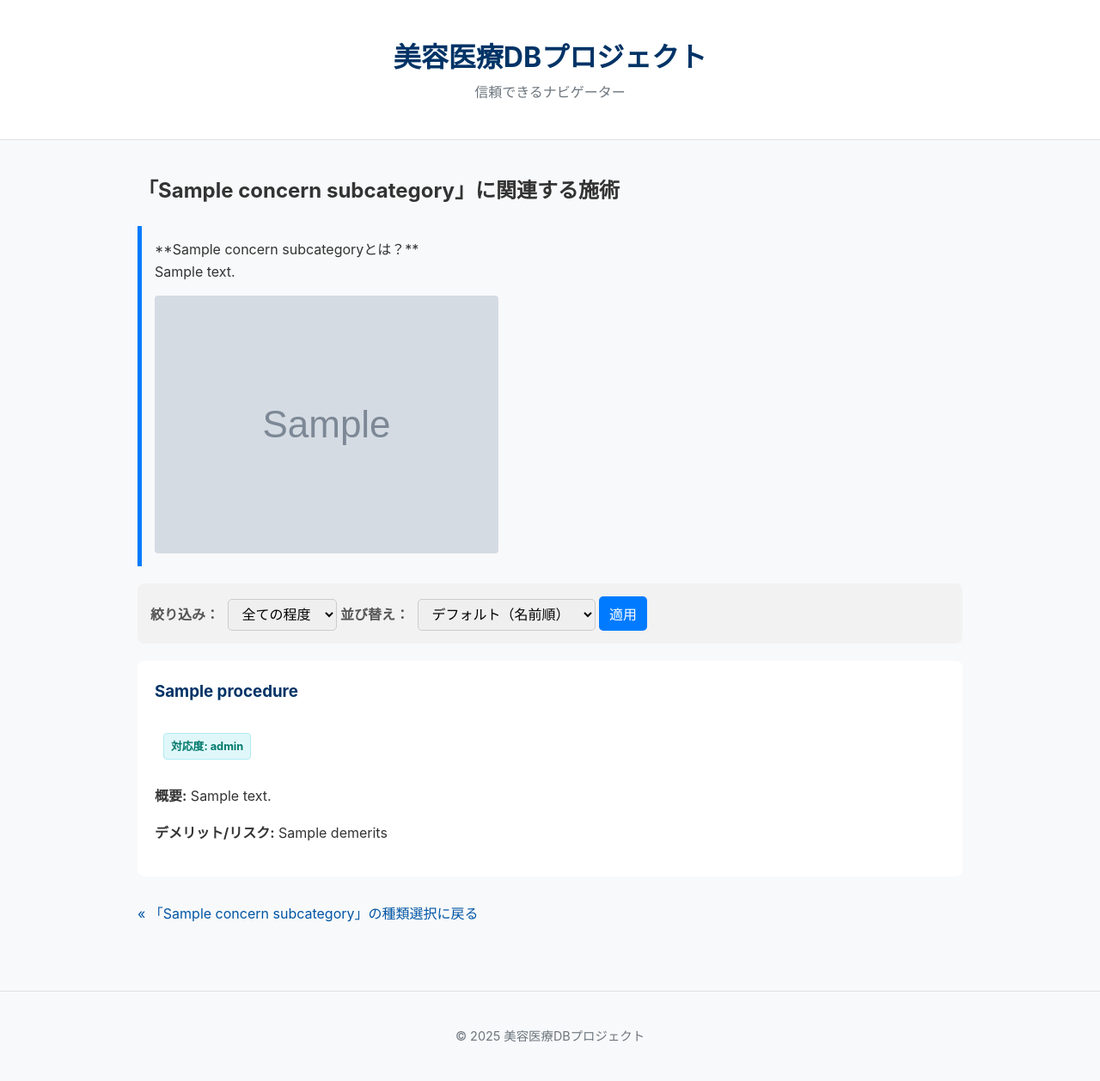
After one commit to HikarumiK/final_project, a Flask app: page /concern_subcategory/1/ in a window 1280 px wide. The commit adds this page. Shown: the whole page at 86% size. Run offline with Flask 3, Linux system fonts and the light colour scheme; grey boxes marked "Sample" are stand-in pictures; a database or web service that is not in the repository returns one stand-in record (values such as "Sample title"); data that the repository does not hold is empty; some libraries are stand-ins or nearby versions.

Commit message:
サブカテゴリ追加

```diff
--- a/app.py
+++ b/app.py
@@ -2,7 +2,7 @@ import os
 import math
 import psycopg2
 from psycopg2.extras import DictCursor
-from flask import Flask, render_template, request
+from flask import Flask, render_template, request, redirect, url_for
 from dotenv import load_dotenv
 from flask_httpauth import HTTPBasicAuth
 
@@ -26,6 +26,8 @@ ITEMS_PER_PAGE = 25
 
 def get_db_connection():
     conn_str = os.environ.get('DATABASE_URL')
+    if not conn_str:
+        raise ValueError("DATABASE_URL環境変数が設定されていません。PostgreSQLの接続文字列を正しく設定してください。")
     conn = psycopg2.connect(conn_str)
     return conn
 
@@ -34,7 +36,9 @@ def get_db_connection():
 def home():
     return render_template('home.html')
 
-# --- 施術関連ページ ---
+
+# 施術関連ページ
+
 @app.route('/procedures/')
 @auth.login_required
 def show_procedures():
@@ -46,7 +50,7 @@ def show_procedures():
     cursor = conn.cursor(cursor_factory=DictCursor)
 
     base_query = """
-        SELECT p.procedure_id, p.name, p.description,
+        SELECT p.procedure_id, p.name, p.description, p.demerits,
                COUNT(ct.treatment_id) AS clinic_count, MIN(ct.price) AS min_price
         FROM Procedures p LEFT JOIN Clinic_Treatments ct ON p.procedure_id = ct.procedure_id
     """
@@ -54,7 +58,7 @@ def show_procedures():
     if search_query:
         base_query += " WHERE p.name ILIKE %s OR p.description ILIKE %s"
         params.extend([f"%{search_query}%", f"%{search_query}%"])
-    base_query += " GROUP BY p.procedure_id, p.name, p.description"
+    base_query += " GROUP BY p.procedure_id, p.name, p.description, p.demerits"
 
     count_query = f"SELECT COUNT(*) FROM ({base_query}) as subquery"
     cursor.execute(count_query, params)
@@ -92,7 +96,9 @@ def show_procedure_detail(procedure_id):
     conn.close()
     return render_template('procedure_detail.html', procedure=procedure, treatments=treatments)
 
-# --- お悩み関連ページ ---
+
+# お悩み関連ページ
+
 @app.route('/concerns/')
 @auth.login_required
 def show_concerns():
@@ -123,20 +129,91 @@ def show_concerns():
 @app.route('/concern/<int:concern_id>/')
 @auth.login_required
 def show_concern_detail(concern_id):
-    page = request.args.get('page', 1, type=int)
     conn = get_db_connection()
     cursor = conn.cursor(cursor_factory=DictCursor)
 
     cursor.execute("SELECT * FROM Concerns WHERE concern_id = %s", (concern_id,))
     concern = cursor.fetchone()
-    if not concern: return "お悩みが見つかりません", 404
+    if not concern:
+        cursor.close()
+        conn.close()
+        return "お悩みが見つかりません", 404
+
+    # サブカテゴリの存在チェック
+    cursor.execute("SELECT * FROM Concern_Subcategories WHERE concern_id = %s ORDER BY name ASC", (concern_id,))
+    subcategories = cursor.fetchall()
+
+    if subcategories:
+        # サブカテゴリがある場合は、サブカテゴリ選択画面へ
+        cursor.close()
+        conn.close()
+        return render_template('concern_subcategories.html', concern=concern, subcategories=subcategories)
+    else:
+        # サブカテゴリがない場合は、既存の施術表示ロジック
+        # (この場合は severity_level のフィルタリングやソートはテンプレートで提供しない)
+        page = request.args.get('page', 1, type=int)
+
+        # Concern_Procedure_Links から取得
+        base_query = """
+            FROM Procedures p
+            JOIN Concern_Procedure_Links cpl ON p.procedure_id = cpl.procedure_id
+            WHERE cpl.concern_id = %s
+        """
+        params = [concern_id]
+
+        count_query = "SELECT COUNT(p.procedure_id) " + base_query
+        cursor.execute(count_query, params)
+        total_count = cursor.fetchone()[0]
+        total_pages = math.ceil(total_count / ITEMS_PER_PAGE) if total_count > 0 else 0
+
+        offset = (page - 1) * ITEMS_PER_PAGE
+        # severity_level も取得できるようにする
+        data_query = "SELECT p.*, cpl.severity_level " + base_query + f" ORDER BY p.name ASC LIMIT {ITEMS_PER_PAGE} OFFSET {offset}"
+        cursor.execute(data_query, params)
+        procedures = cursor.fetchall()
+
+        cursor.close()
+        conn.close()
+        return render_template('concern_detail.html', concern=concern, procedures=procedures, page=page, total_pages=total_pages)
+
+@app.route('/concern_subcategory/<int:subcategory_id>/')
+@auth.login_required
+def show_concern_subcategory_detail(subcategory_id):
+    page = request.args.get('page', 1, type=int)
+    filter_severity = request.args.get('severity', '')
+    sort_by_severity = request.args.get('sort_severity', '')
+
+    conn = get_db_connection()
+    cursor = conn.cursor(cursor_factory=DictCursor)
+
+    cursor.execute("""
+        SELECT cs.subcategory_id, cs.name AS subcategory_name, cs.short_description, cs.long_description, cs.image_url,
+               c.concern_id, c.name AS concern_name
+        FROM Concern_Subcategories cs
+        JOIN Concerns c ON cs.concern_id = c.concern_id
+        WHERE cs.subcategory_id = %s
+    """, (subcategory_id,))
+    subcategory = cursor.fetchone()
+
+    if not subcategory:
+        cursor.close()
+        conn.close()
+        return "お悩みのサブカテゴリが見つかりません", 404
 
     base_query = """
         FROM Procedures p
-        JOIN Concern_Procedure_Links cpl ON p.procedure_id = cpl.procedure_id
-        WHERE cpl.concern_id = %s
+        JOIN Concern_Subcategory_Procedure_Links cspl ON p.procedure_id = cspl.procedure_id
+        WHERE cspl.subcategory_id = %s
     """
-    params = [concern_id]
+    params = [subcategory_id]
+
+    # 絞り込み条件の追加
+    if filter_severity:
+        # severity_level が '軽度', '中程度', '重度' のような文字列の場合の絞り込み
+        # 完全一致ではなく、部分一致で「軽度」なら「軽度〜中程度」も含むようにする
+        base_query += " AND cspl.severity_level LIKE %s"
+        params.append(f"%{filter_severity}%")
+
 
     count_query = "SELECT COUNT(p.procedure_id) " + base_query
     cursor.execute(count_query, params)
@@ -144,15 +221,30 @@ def show_concern_detail(concern_id):
     total_pages = math.ceil(total_count / ITEMS_PER_PAGE) if total_count > 0 else 0
 
     offset = (page - 1) * ITEMS_PER_PAGE
-    data_query = "SELECT p.* " + base_query + f" ORDER BY p.name ASC LIMIT {ITEMS_PER_PAGE} OFFSET {offset}"
+
+    # ソート条件の追加
+    order_clause = " ORDER BY p.name ASC" # デフォルト
+    if sort_by_severity == 'asc_severity':
+        # severity_level が '軽度', '中程度', '重度' のような文字列の場合のソート順
+        order_clause = " ORDER BY CASE cspl.severity_level WHEN '軽度' THEN 1 WHEN '中程度' THEN 2 WHEN '重度' THEN 3 ELSE 99 END ASC, p.name ASC"
+
+    data_query = "SELECT p.*, cspl.severity_level " + base_query + order_clause + f" LIMIT {ITEMS_PER_PAGE} OFFSET {offset}"
     cursor.execute(data_query, params)
     procedures = cursor.fetchall()
 
     cursor.close()
     conn.close()
-    return render_template('concern_detail.html', concern=concern, procedures=procedures, page=page, total_pages=total_pages)
+    return render_template('concern_subcategory_detail.html',
+                           concern=subcategory, # ここはsubcategoryオブジェクトだが、テンプレート内ではconcern.xxxとしてアクセス
+                           procedures=procedures,
+                           page=page,
+                           total_pages=total_pages,
+                           filter_severity=filter_severity,
+                           sort_by_severity=sort_by_severity)
 
-# --- クリニック関連ページ ---
+
+# クリニック関連ページ
+
 @app.route('/clinics/')
 @auth.login_required
 def show_clinics():
@@ -199,7 +291,9 @@ def show_clinic_detail(clinic_id):
     conn.close()
     return render_template('clinic_detail.html', clinic=clinic, treatments=treatments)
 
-# --- 医師関連ページ ---
+
+# 医師関連ページ
+
 @app.route('/doctors/')
 @auth.login_required
 def show_doctors():
@@ -231,8 +325,8 @@ def show_doctors():
     cursor.close()
     conn.close()
     return render_template('doctors.html', doctors=doctors, page=page,
-                           total_pages=total_pages, search_query=search_query,
-                           specialist_only=specialist_only)
+                             total_pages=total_pages, search_query=search_query,
+                             specialist_only=specialist_only)
 
 @app.route('/doctor/<int:doctor_id>/')
 @auth.login_required
--- /dev/null
+++ b/templates/concern_subcategory_detail.html
@@ -0,0 +1,126 @@
+{% extends "layout.html" %}
+{% block title %}{{ concern.subcategory_name }}に関連する施術{% endblock %}
+{% block content %}
+<h2>「{{ concern.subcategory_name }}」に関連する施術</h2>
+<p class="concern-info">
+    **{{ concern.subcategory_name }}とは？**<br>
+    {{ concern.long_description }}
+    {% if concern.image_url %}
+    <img src="{{ concern.image_url }}" alt="{{ concern.subcategory_name }}" class="full-width-image">
+    {% endif %}
+</p>
+
+<div class="filter-sort-controls">
+    <form method="get" action="{{ url_for('show_concern_subcategory_detail', subcategory_id=concern.subcategory_id) }}">
+        <input type="hidden" name="page" value="1"> {# フィルタリング時は1ページ目に戻す #}
+
+        <label for="severity_filter">絞り込み：</label>
+        <select name="severity" id="severity_filter">
+            <option value="">全ての程度</option>
+            <option value="軽度" {% if filter_severity == '軽度' %}selected{% endif %}>軽度</option>
+            <option value="中程度" {% if filter_severity == '中程度' %}selected{% endif %}>中程度</option>
+            <option value="重度" {% if filter_severity == '重度' %}selected{% endif %}>重度</option>
+        </select>
+
+        <label for="sort_severity">並び替え：</label>
+        <select name="sort_severity" id="sort_severity">
+            <option value="">デフォルト（名前順）</option>
+            <option value="asc_severity" {% if sort_by_severity == 'asc_severity' %}selected{% endif %}>程度の軽い順</option>
+            {# 必要であれば逆順も追加 #}
+        </select>
+
+        <button type="submit">適用</button>
+    </form>
+</div>
+
+<div class="results-list">
+    {% for proc in procedures %}
+    <div class="result-item">
+        <h3><a href="{{ url_for('show_procedure_detail', procedure_id=proc.procedure_id) }}">{{ proc.name }}</a></h3>
+        {% if proc.severity_level %}
+        <p class="severity-tag">対応度: {{ proc.severity_level }}</p> {# severity_level を表示 #}
+        {% endif %}
+        <p><strong>概要:</strong> {{ proc.description }}</p>
+        <p><strong>デメリット/リスク:</strong> {{ proc.demerits }}</p>
+    </div>
+    {% else %}
+    <p>関連する施術が見つかりませんでした。</p>
+    {% endfor %}
+</div>
+
+{% if total_pages > 1 %}
+<nav class="pagination">
+    <ul>
+        {% if page > 1 %}<li><a href="{{ url_for('show_concern_subcategory_detail', subcategory_id=concern.subcategory_id, page=page-1, severity=filter_severity, sort_severity=sort_by_severity) }}">&laquo; 前へ</a></li>{% endif %}
+        {% for p in range(1, total_pages + 1) %}
+        <li class="{{ 'active' if p == page else '' }}"><a href="{{ url_for('show_concern_subcategory_detail', subcategory_id=concern.subcategory_id, page=p, severity=filter_severity, sort_severity=sort_by_severity) }}">{{ p }}</a></li>
+        {% endfor %}
+        {% if page < total_pages %}<li><a href="{{ url_for('show_concern_subcategory_detail', subcategory_id=concern.subcategory_id, page=page+1, severity=filter_severity, sort_severity=sort_by_severity) }}">&raquo; 次へ</a></li>{% endif %}
+    </ul>
+</nav>
+{% endif %}
+<p class="back-link"><a href="{{ url_for('show_concern_detail', concern_id=concern.concern_id) }}">&laquo; 「{{ concern.concern_name }}」の種類選択に戻る</a></p>
+
+<style>
+    .concern-info {
+        background-color: #f8f9fa;
+        border-left: 5px solid #007bff;
+        padding: 15px;
+        margin-bottom: 20px;
+        line-height: 1.6;
+    }
+    .concern-info strong {
+        color: #0056b3;
+    }
+    .concern-info .full-width-image {
+        max-width: 100%;
+        height: auto;
+        display: block;
+        margin-top: 15px;
+        border-radius: 4px;
+    }
+    .filter-sort-controls {
+        background-color: #f2f2f2;
+        padding: 15px;
+        border-radius: 8px;
+        margin-bottom: 20px;
+        display: flex;
+        flex-wrap: wrap; /* 小さい画面で折り返す */
+        gap: 15px; /* 各要素間のスペース */
+        align-items: center;
+    }
+    .filter-sort-controls label {
+        font-weight: bold;
+        color: #555;
+        margin-right: 5px;
+    }
+    .filter-sort-controls select,
+    .filter-sort-controls button {
+        padding: 8px 12px;
+        border-radius: 5px;
+        border: 1px solid #ccc;
+        font-size: 1em;
+    }
+    .filter-sort-controls button {
+        background-color: #007bff;
+        color: white;
+        border: none;
+        cursor: pointer;
+        transition: background-color 0.2s;
+    }
+    .filter-sort-controls button:hover {
+        background-color: #0056b3;
+    }
+    .severity-tag {
+        display: inline-block;
+        background-color: #e0f7fa; /* 明るい青 */
+        color: #00796b; /* 濃い青緑 */
+        padding: 4px 8px;
+        border-radius: 4px;
+        font-size: 0.8em;
+        font-weight: bold;
+        margin-left: 10px;
+        border: 1px solid #b2ebf2;
+    }
+</style>
+{% endblock %}
```
Also changed, not shown: comprehensive_dummy_data.sql (+70 -0 lines), templates/concern_detail.html (+33 -1 lines), templates/concern_subcategories.html (added, +64 -0 lines).
